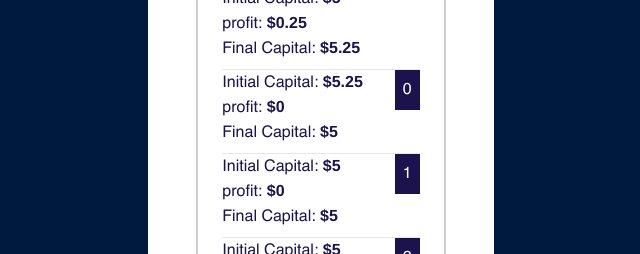
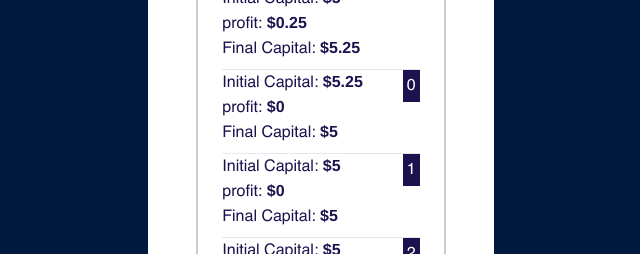
Before and after one commit to Niscolinx/financial-calculator, a React (Create React App) app: page / in a window 1280 px wide. Both pictures are taken after typing "5", "5", "5" into the empty fields and a click on the button "Calculate". Shown: the part 546-800 px from the top of the page, without its empty margins (319-959 px from the left). Built offline with nearby package versions, Linux system fonts and the light colour scheme.

Commit message:
working on inputs

```diff
--- a/src/components/Form.jsx
+++ b/src/components/Form.jsx
@@ -134,7 +134,7 @@ const Form = () => {
                             details.map((value, i) => {
                                 return (
                                     <div className='border-t mt-2 relative' key={i}>
-                                        <span className='absolute right-0 bg-[#1c124d] text-white p-2'>
+                                        <span className='absolute right-0 bg-[#1c124d] text-white p-1'>
                                             {i}
                                         </span>
                                         <p>
--- a/tailwind.config.js
+++ b/tailwind.config.js
@@ -2,7 +2,7 @@ module.exports = {
     mode: 'jit',
 
     purge: {
-        enabled: false,
+        enabled: true,
         content: ['./src/**/*.{js,jsx,ts,tsx}', './public/index.html'],
     },
 
```
Also changed, not shown: 13 other files (tests, documents, lock files or other folders).
